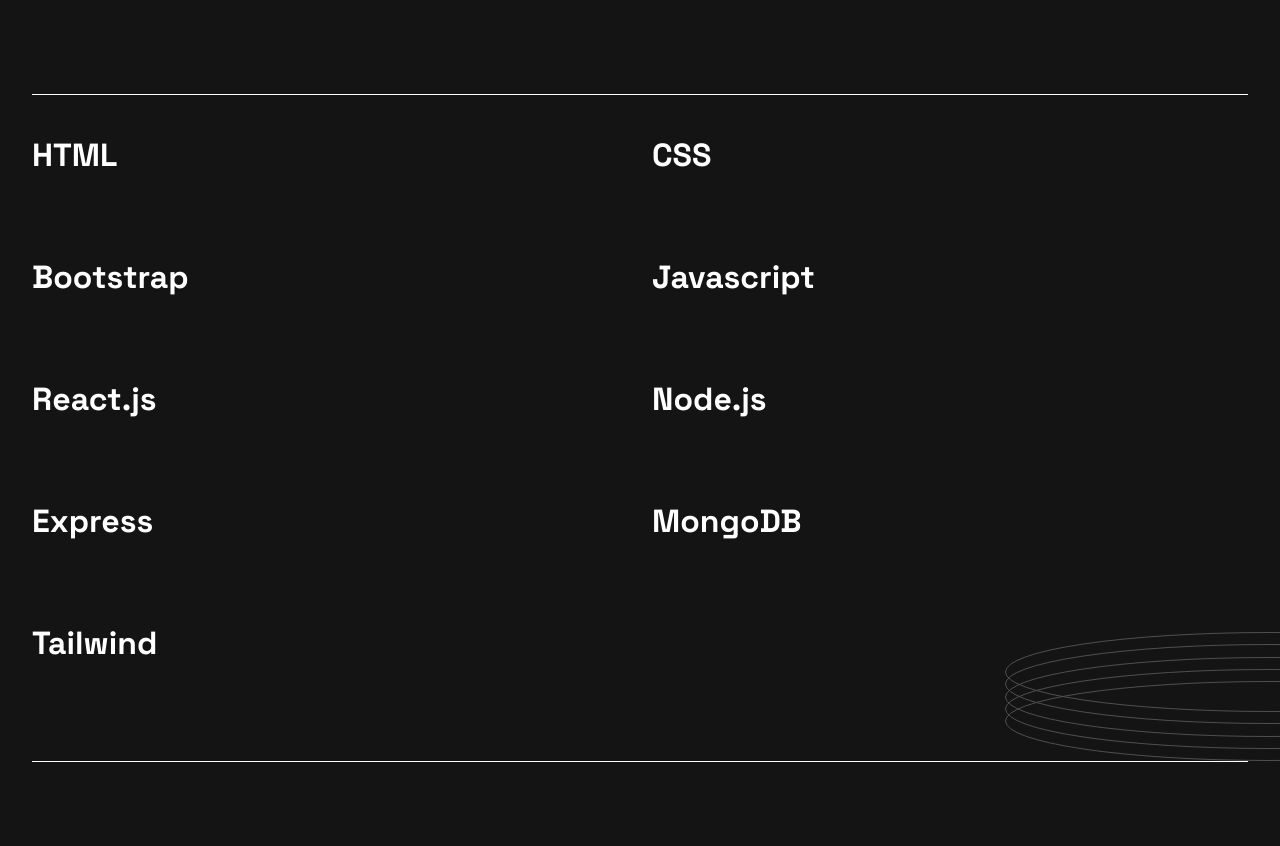
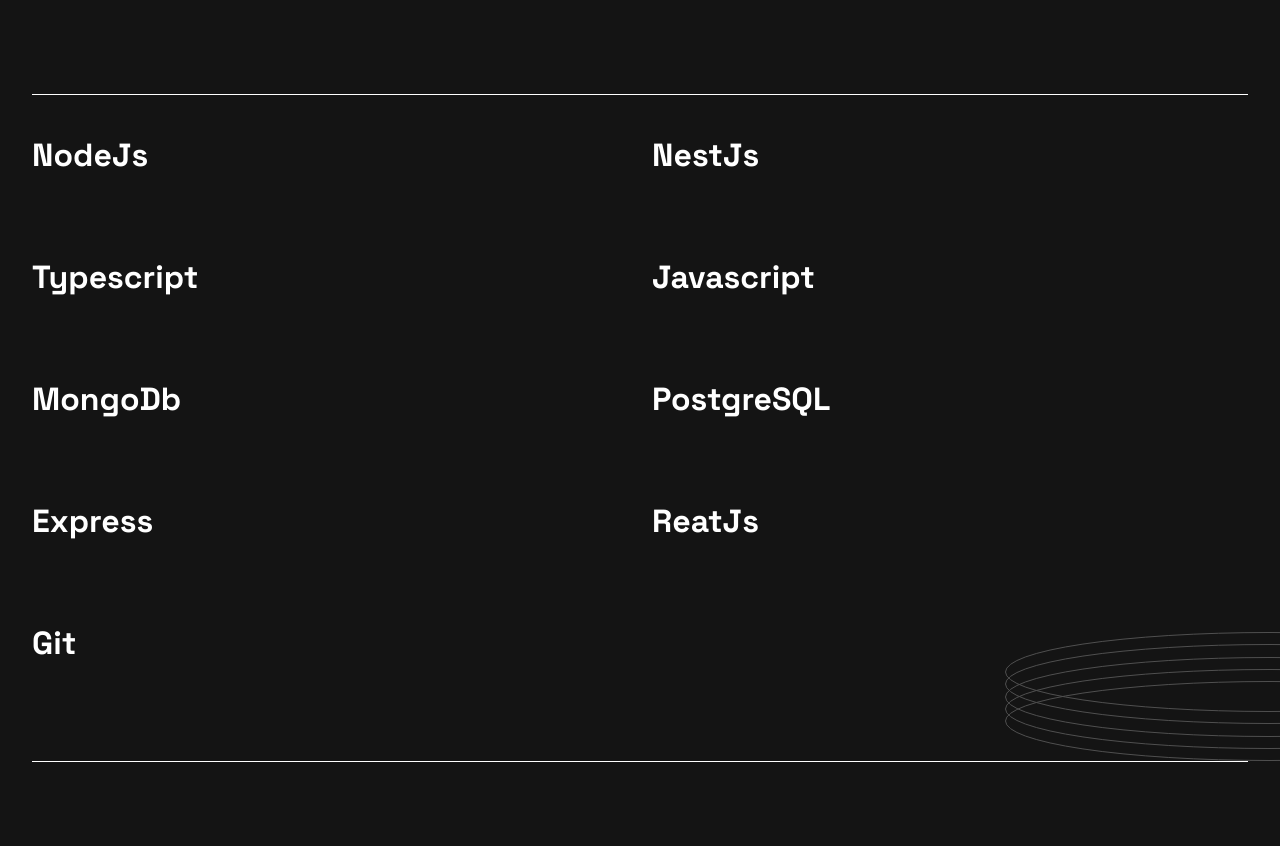
Before and after one commit to kelechinwaji/developer-portfolio, a React (Vite) app: page / in a window 1280 px wide. Shown: the part 700-1546 px from the top of the page. Built offline with nearby package versions, Linux system fonts and the light colour scheme.

Commit message:
[feat]: skill/languages

```diff
--- a/src/components/Skills.jsx
+++ b/src/components/Skills.jsx
@@ -4,17 +4,17 @@
     <section className="skills">
       <img className="skills-bg" src={BgImage} alt="" />
       <div className="skill">
-        <h1 className="skill-name">HTML</h1>
+        <h1 className="skill-name">NodeJs</h1>
         {/* <p className="experience">4 Years Experience</p> */}
       </div>
 
       <div className="skill">
-        <h1 className="skill-name">CSS</h1>
+        <h1 className="skill-name">NestJs</h1>
         {/* <p className="experience">4 Years Experience</p> */}
       </div>
 
       <div className="skill">
-        <h1 className="skill-name">Bootstrap</h1>
+        <h1 className="skill-name">Typescript</h1>
         {/* <p className="experience">4 Years Experience</p> */}
       </div>
 
@@ -24,12 +24,12 @@
       </div>
 
       <div className="skill">
-        <h1 className="skill-name">React.js</h1>
+        <h1 className="skill-name">MongoDb</h1>
         {/* <p className="experience">1 Year Experience</p> */}
       </div>
 
       <div className="skill">
-        <h1 className="skill-name">Node.js</h1>
+        <h1 className="skill-name">PostgreSQL</h1>
         {/* <p className="experience">1 Year Experience</p> */}
       </div>
 
@@ -39,12 +39,12 @@
       </div>
 
       <div className="skill">
-        <h1 className="skill-name">MongoDB</h1>
+        <h1 className="skill-name">ReatJs</h1>
         {/* <p className="experience">1 Year Experience</p> */}
       </div>
 
       <div className="skill">
-        <h1 className="skill-name">Tailwind</h1>
+        <h1 className="skill-name">Git</h1>
         {/* <p className="experience">1 Year Experience</p> */}
       </div>
     </section>
```
